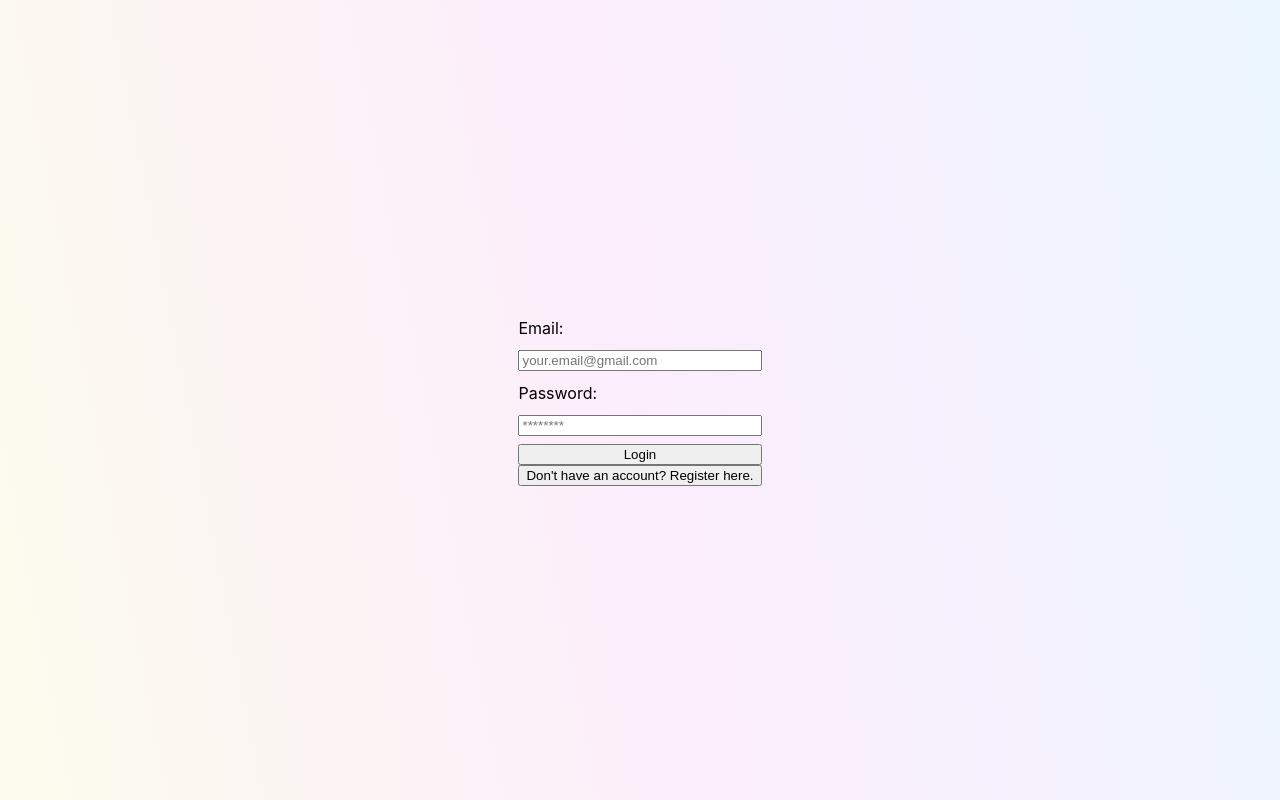
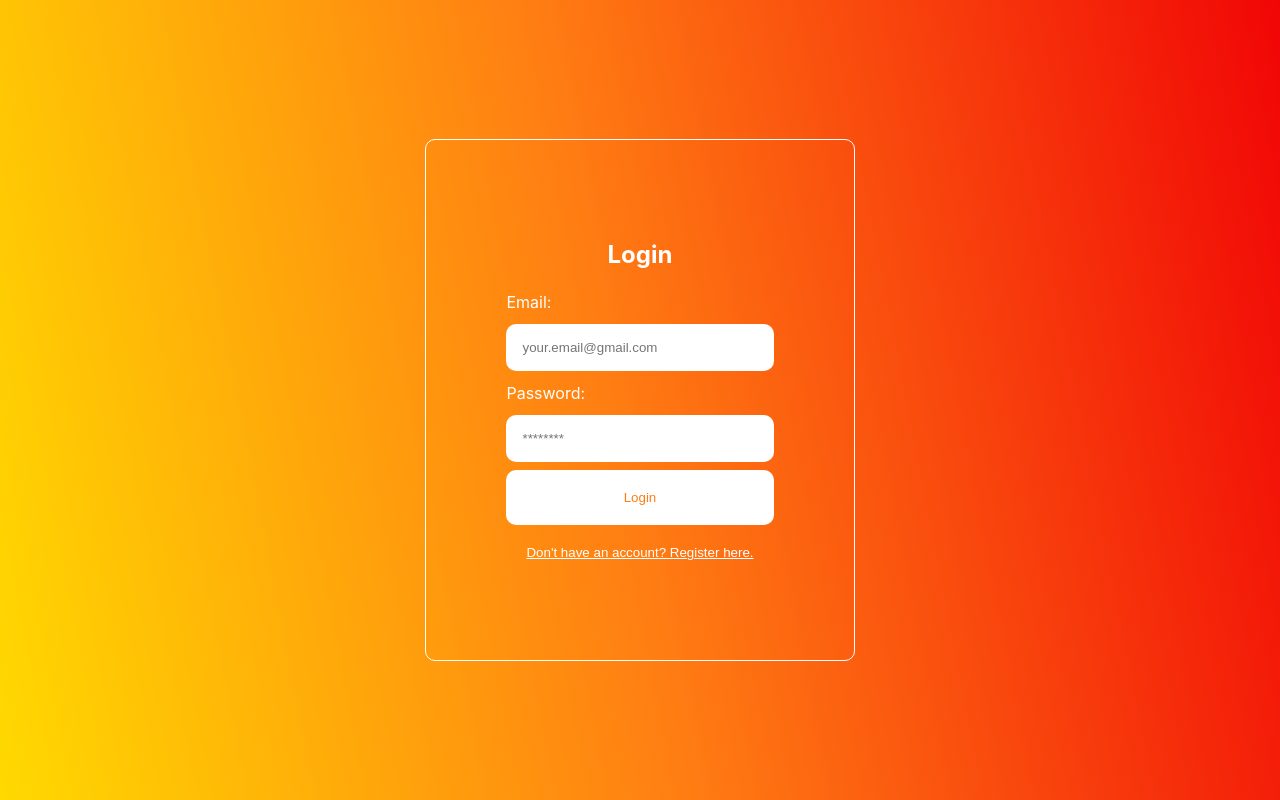
Before and after one commit to Pastekeleton/FinalProject, a React (Create React App) app in the folder client/: page / in a window 1280 px wide. Built offline with nearby package versions, Linux system fonts and the light colour scheme.

Commit message:
finished everything but database stuff

```diff
--- a/client/src/App.css
+++ b/client/src/App.css
@@ -4,12 +4,22 @@
   min-height: 100vh;
   align-items: center;
   justify-content: center;
-  background-image: linear-gradient(79deg, #fcfced, #fcedfc, #ebf6ff);
+   color: white;
+  background-image: linear-gradient(79deg, #ffd900, #ff7d13 48%, #f10606);
 }
 
 .auth-form-container, .login-form, .register-form {
   display: flex;
   flex-direction: column;
+}
+
+@media screen and (min-width: 600px){
+   .auth-form-container{
+     padding: 5rem;
+     border: 1px solid white;
+     border-radius: 10px;
+     margin: 0.5rem;
+   }
 }
 
 label {
@@ -19,4 +29,22 @@ label {
 
 input {
   margin: 0.5rem 0;
+  padding: 1rem;
+  border: none;
+  border-radius: 10px;
 }
+
+button {
+  border: none;
+  background-color: white;
+  padding: 20px;
+  border-radius: 10px;
+  cursor: pointer;
+  color: #ff7d13;
+}
+
+.link-btn {
+  background: none;
+  color: white;
+  text-decoration: underline;
+}
--- a/client/src/Login.jsx
+++ b/client/src/Login.jsx
@@ -11,6 +11,7 @@ export const Login = (props) => {
 
     return (
         <div className = "auth-form-container">
+            <h2>Login</h2>
             <form className = "login-form" onSubmit ={handleSubmit}>
                <label for = "email">Email: </label>
                <input value = {email} onChange = {(e) => setEmail(e.target.value)} type = "email" placeholder = "your.email@gmail.com" id = "email" name = "email" />
@@ -18,7 +19,7 @@ export const Login = (props) => {
                <input value = {password} onChange = {(e) => setPassword(e.target.value)} type = "password" placeholder = "********" id = "password" name = "password" />
             <button type = "submit"> Login</button>
             </form>
-            <button onClick = {() => props.onFormSwitch('register')}>Don't have an account? Register here.</button>
+            <button className = "link-btn" onClick = {() => props.onFormSwitch('register')}>Don't have an account? Register here.</button>
         </div>
     )
 }
--- a/client/src/Register.jsx
+++ b/client/src/Register.jsx
@@ -13,6 +13,7 @@ export const Register = (props) => {
 
     return (
         <div className = "auth-form-container">
+            <h2>Register</h2>
             <form className = "register-form" onSubmit ={handleSubmit}>
                <label>Full Name</label>
                <input value = {name} onChange = {(e) => setName(e.target.value)} name = "name" id = "name" placeholder = "full name" />
@@ -22,7 +23,7 @@ export const Register = (props) => {
                <input value = {password} onChange = {(e) => setPassword(e.target.value)} type = "password" placeholder = "********" id = "password" name = "password" />
                <button type = "submit"> Login</button>
            </form>
-        <button onClick = {() => props.onFormSwitch('login')}>Already have an account? Login here.</button>
+           <button className = "link-btn" onClick = {() => props.onFormSwitch('login')}>Already have an account? Login here.</button>
         </div>
     )
 }
```
Lines whose indentation alone changed are shown as unchanged.
